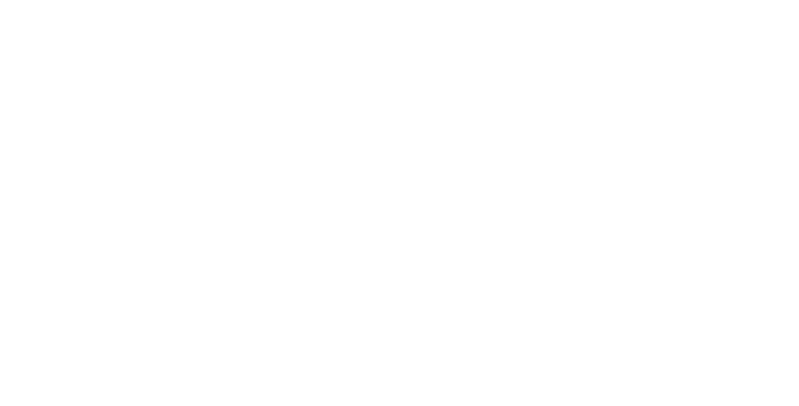
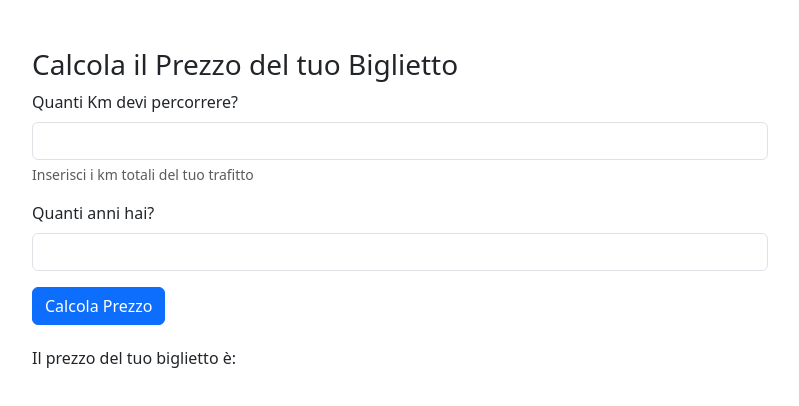
Before and after one commit to nmorrone/js-biglietto-treno-form, a plain HTML site: page index.html in a window 1280 px wide. Shown: the whole page, without its empty margins (240-1039 px from the left). Drawn offline with nearby package versions, Linux system fonts and the light colour scheme.

Commit message:
form structure

```diff
--- a/index.html
+++ b/index.html
@@ -6,27 +6,44 @@
     <meta name="viewport" content="width=device-width, initial-scale=1.0">
     <title>Biglietto Treno - Form</title>
     <!--Integrazione Bootstrap-->
-    <script src="https://cdn.jsdelivr.net/npm/@popperjs/core@2.11.8/dist/umd/popper.min.js"
-        integrity="sha384-I7E8VVD/ismYTF4hNIPjVp/Zjvgyol6VFvRkX/vR+Vc4jQkC+hVqc2pM8ODewa9r"
-        crossorigin="anonymous"></script>
-    <script src="https://cdn.jsdelivr.net/npm/bootstrap@5.3.3/dist/js/bootstrap.min.js"
-        integrity="sha384-0pUGZvbkm6XF6gxjEnlmuGrJXVbNuzT9qBBavbLwCsOGabYfZo0T0to5eqruptLy"
-        crossorigin="anonymous"></script>
+    <link href="https://cdn.jsdelivr.net/npm/bootstrap@5.3.3/dist/css/bootstrap.min.css" rel="stylesheet"
+        integrity="sha384-QWTKZyjpPEjISv5WaRU9OFeRpok6YctnYmDr5pNlyT2bRjXh0JMhjY6hW+ALEwIH" crossorigin="anonymous">
+    <link rel="stylesheet" href="https://cdn.jsdelivr.net/npm/bootstrap-icons@1.3.0/font/bootstrap-icons.css">
+
 </head>
 
 <body>
     <!-- Collego file Javascript-->
-    <script type="text/javascript" src="./JS/app.js"></script>
+
 
     <!--Sezione Form-->
-    <section>
-        <div class="content pt-5">
-            <div class="row">
-                <div class="col">
+    <section class="content pt-5">
+        <div class="container">
+            <div class="row justify-content-center">
+                <div class="col-lg-8">
+                    <h3>Calcola il Prezzo del tuo Biglietto</h3>
+                    <form>
+                        <div class="mb-3">
+                            <label for="distance" class="form-label">Quanti Km devi percorrere?</label>
+                            <input type="number" class="form-control" id="distance" aria-describedby="distanceHelp">
+                            <div id="distanceHelp" class="form-text">Inserisci i km totali del tuo trafitto</div>
+                        </div>
+                        <div class="mb-3">
+                            <label for="age" class="form-label">Quanti anni hai?</label>
+                            <input type="number" class="form-control" id="age">
+                        </div>
+                        <button type="submit" class="btn btn-primary">Calcola Prezzo</button>
+                    </form>
+                    <div class="mt-4">
+                        <h6>Il prezzo del tuo biglietto è:</h6>
+                        <p id=""></p>
+                    </div>
+
 
                 </div>
             </div>
         </div>
+        <script type="text/javascript" src="./JS/app.js"></script>
     </section>
 </body>
 
```
